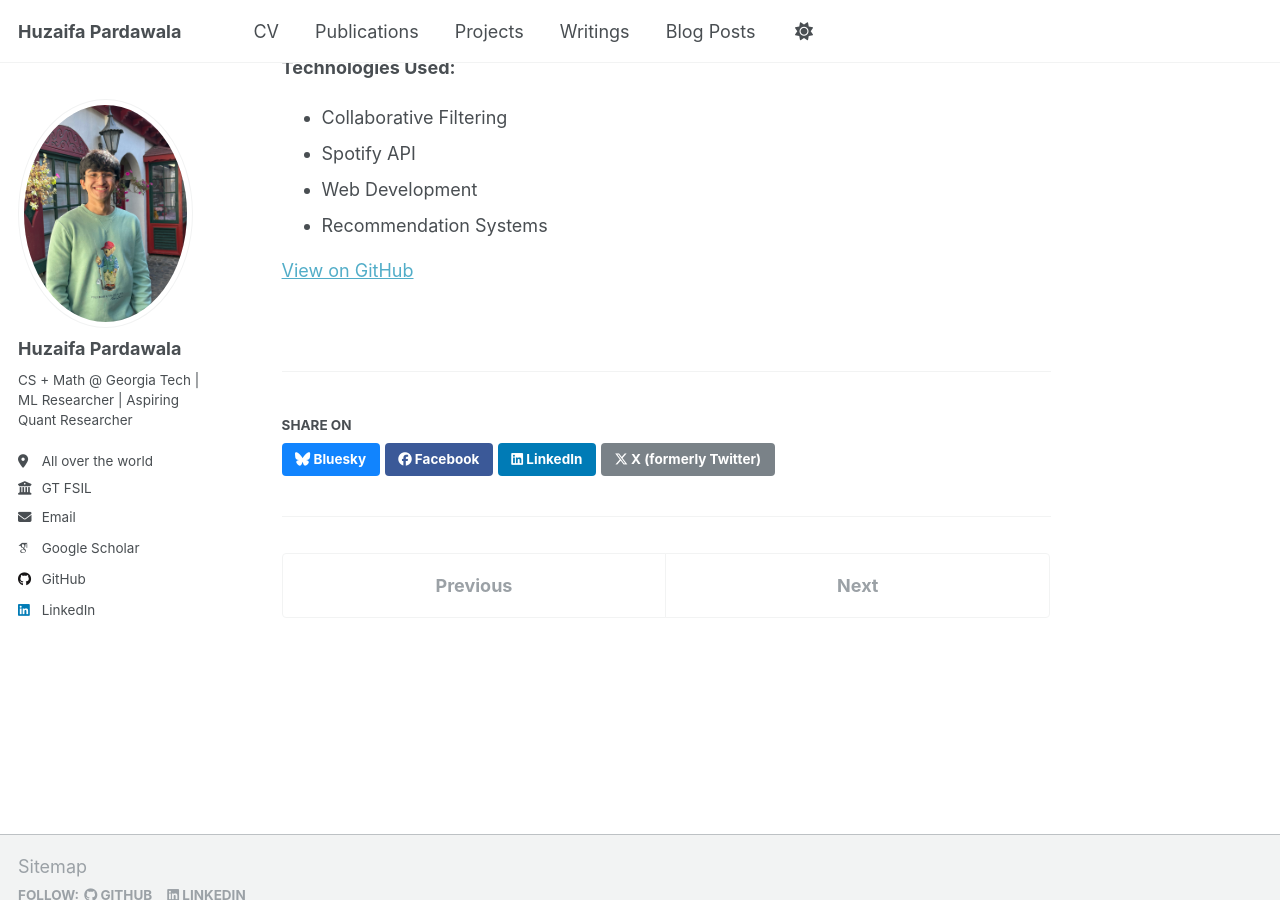
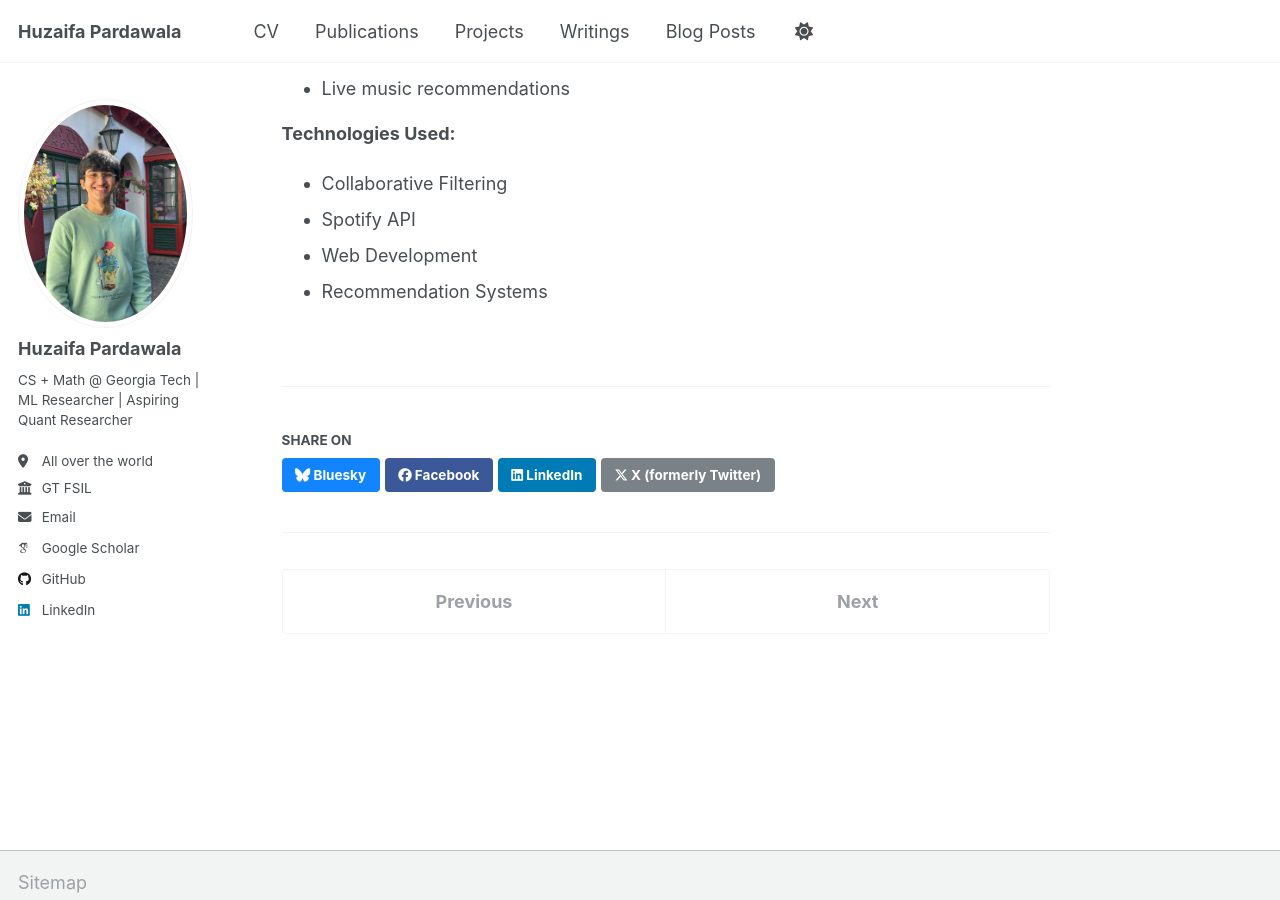
Before and after one commit to huzaifahp7/huzaifahp7.github.io, a Jekyll site: the page built from _projects/2024-05-24-spotifywrapped.md, in a window 1280 px wide and 900 px high, scrolled down 2229 px. Built offline with Jekyll 4.4.1, drawn with Linux system fonts in a browser that asks for light colours; some web fonts are replaced.

Commit message:
feat: eiditing content of projects

```diff
--- a/_projects/2024-05-24-spotifywrapped.md
+++ b/_projects/2024-05-24-spotifywrapped.md
@@ -39,5 +39,3 @@ A web application that provides a personalized Spotify Wrapped experience with e
 - Spotify API
 - Web Development
 - Recommendation Systems
-
-[View on GitHub](https://github.com/Bajo-Adi/spotifyproj2)
```
Also changed, not shown: images/spotify1.png, images/spotify2.png.
